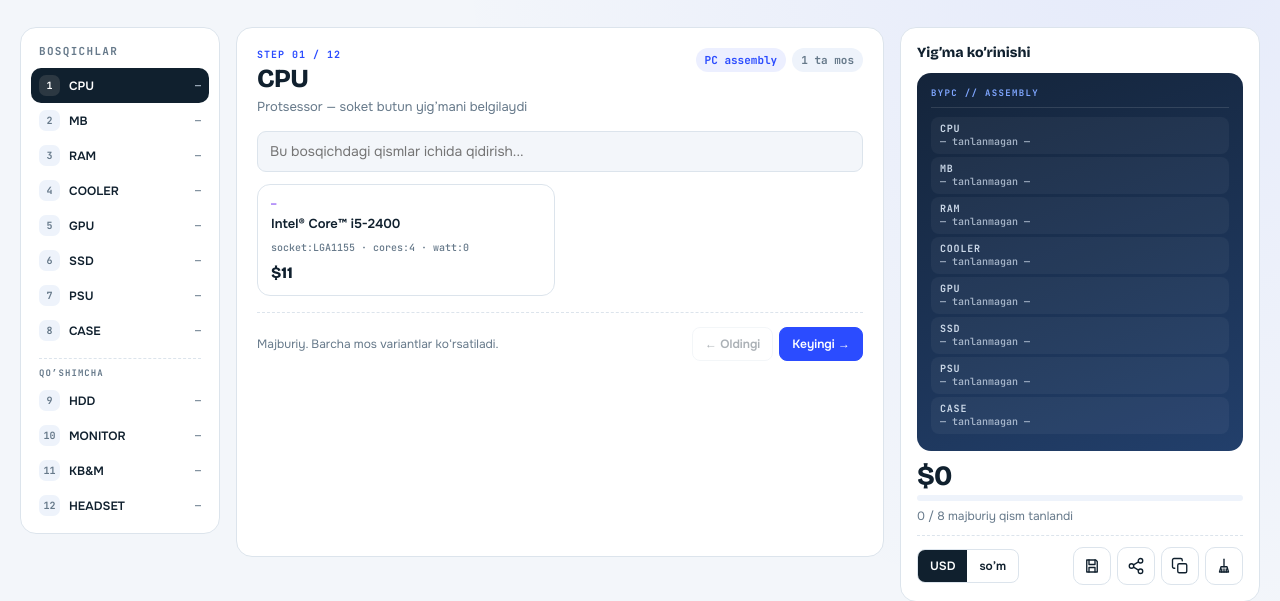
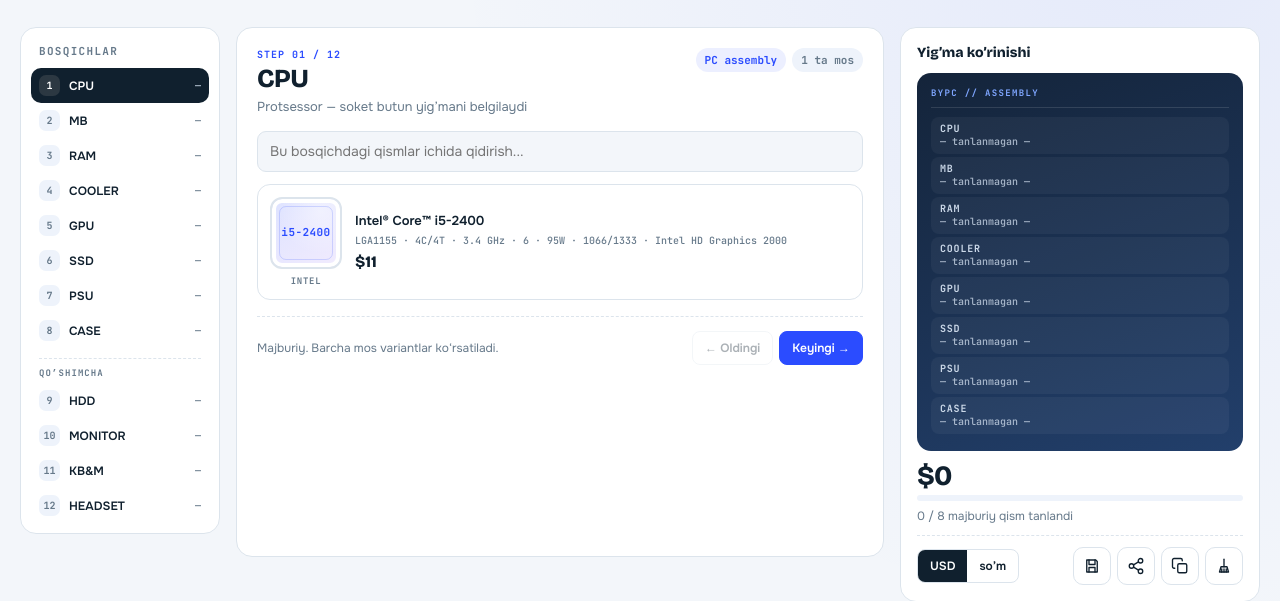
Before and after one commit to shahbozshirinboyev/BYPC, a Django app: page /pc-assembly/ in a window 1280 px wide. Shown: the part 67-668 px from the top of the page. Run offline with Django 5.2, Linux system fonts and the light colour scheme; data comes from the database, SQL or seed files in the repository; both versions use the stored data as it was after the commit; data that the repository does not hold is empty.

Commit message:
CPU's section modified

```diff
--- a/builder/templates/builder/index.html
+++ b/builder/templates/builder/index.html
@@ -67,13 +67,19 @@ h2{font:800 26px "Bricolage Grotesque",sans-serif;margin:2px 0 3px;letter-spacin
 .card .why{font:600 10px Onest,sans-serif;color:var(--bad);background:var(--bad-bg);border-radius:6px;padding:3px 6px;margin-top:6px;display:inline-block}
 .card .unsel{position:absolute;top:7px;right:8px;width:23px;height:23px;border:0;border-radius:7px;background:rgba(43,76,255,.14);color:var(--acc);font-size:15px;line-height:1;padding:0;cursor:pointer}
 .card .unsel:hover{background:var(--bad);color:var(--on-bad)}
-.cards.cards-aio{grid-template-columns:repeat(auto-fill,minmax(320px,1fr))}
-.card-aio{flex-direction:row;align-items:center;gap:13px;padding:12px;min-height:0}
-.card-aio .aio-info{flex:1;min-width:0;display:flex;flex-direction:column;gap:4px}
-.card-aio .brand{display:block}
-.card-aio .nm{margin:0}
-.card-aio .sp{margin:0}
-.card-aio .pr{margin:0}
+.cards.cards-aio,.cards.cards-cpu{grid-template-columns:repeat(auto-fill,minmax(320px,1fr))}
+.card-aio,.card-cpu{flex-direction:row;align-items:center;gap:13px;padding:12px;min-height:0}
+.card-aio .aio-info,.card-cpu .cpu-info{flex:1;min-width:0;display:flex;flex-direction:column;gap:4px}
+.card-aio .brand,.card-cpu .brand{display:block}
+.card-aio .nm,.card-cpu .nm{margin:0}
+.card-aio .sp,.card-cpu .sp{margin:0}
+.card-aio .pr,.card-cpu .pr{margin:0}
+.cpu-shot{position:relative;flex:none;width:72px;display:flex;flex-direction:column;align-items:center}
+.cpu-frame{position:relative;width:72px;height:72px;border:2px solid var(--line);border-radius:12px;background:linear-gradient(145deg,rgba(43,76,255,.16),rgba(123,63,242,.1));display:grid;place-items:center;box-shadow:inset 0 0 0 4px var(--panel);overflow:hidden}
+.cpu-frame:before{content:"";position:absolute;inset:0;background:radial-gradient(circle at 72% 18%,rgba(255,255,255,.45),transparent 58%)}
+.cpu-frame:after{content:"";position:absolute;inset:7px;border:1px solid rgba(43,76,255,.18);border-radius:7px}
+.cpu-mark{position:relative;z-index:1;font:800 11px "JetBrains Mono",monospace;color:var(--acc);letter-spacing:.04em;text-align:center;line-height:1.2;padding:0 4px;word-break:break-word}
+.cpu-sub{margin-top:6px;font:700 9px "JetBrains Mono",monospace;color:var(--mute);letter-spacing:.08em;text-transform:uppercase}
 .aio-shot{position:relative;flex:none;width:104px;display:flex;flex-direction:column;align-items:center}
 .aio-frame{position:relative;width:104px;height:64px;border:2px solid var(--line);border-radius:8px;background:linear-gradient(135deg,rgba(43,76,255,.18),rgba(123,63,242,.12));display:grid;place-items:center;box-shadow:inset 0 0 0 3px var(--panel)}
 .aio-frame:before{content:"";position:absolute;inset:0;border-radius:inherit;background:radial-gradient(circle at 72% 18%,rgba(255,255,255,.6),transparent 55%)}
@@ -265,7 +271,8 @@ const arr=v=>String(v||'').split(',').map(x=>x.trim()).filter(Boolean);
 const money=u=>cur==='$'||cur==='USD'?'$'+Math.round(u).toLocaleString('en-US'):(Math.round(u*RATE/1000)*1000).toLocaleString('ru-RU')+' so‘m';
 const dollar=u=>'$'+Math.round(u).toLocaleString('en-US');
 function toast(t){const e=$('toast');e.textContent=t;e.classList.add('show');clearTimeout(e._t);e._t=setTimeout(()=>e.classList.remove('show'),2000);}
-function needWatt(){const c=get('cpu'),g=get('gpu');return(c||g)?Math.round(((c?c.watt:0)+(g?g.watt:0)+75)*1.3/50)*50:0;}
+const cpuW=c=>Number(c&&((c.base_power_w||c.watt)||0));
+function needWatt(){const c=get('cpu'),g=get('gpu');return(c||g)?Math.round((cpuW(c)+(g?g.watt:0)+75)*1.3/50)*50:0;}
 function allowed(k){
   let l=(DATA[k]||[]).slice();const c=get('cpu'),m=get('mb'),g=get('gpu'),co=get('cool'),cs=get('case');
   if(MODE==='aio'){
@@ -280,7 +287,7 @@ function allowed(k){
   }
   if(k==='mb'&&c)l=l.filter(x=>x.socket===c.socket);
   if(k==='ram'&&m)l=l.filter(x=>x.ram_type===m.ram_type);
-  if(k==='cool'&&c)l=l.filter(x=>arr(x.sockets).includes(c.socket)&&x.cooling_watt>=c.watt);
+  if(k==='cool'&&c)l=l.filter(x=>arr(x.sockets).includes(c.socket)&&x.cooling_watt>=cpuW(c));
   if(k==='gpu'&&cs&&cs.max_gpu_length)l=l.filter(x=>!x.length_mm||x.length_mm<=cs.max_gpu_length);
   if(k==='case'){
     if(m)l=l.filter(x=>arr(x.form_factors).includes(m.form_factor));
@@ -304,7 +311,7 @@ function filterNote(k){
   }
   if(k==='mb'&&c)return 'Faqat '+c.socket+' soket — boshqa platalar yashirildi.';
   if(k==='ram'&&m)return 'Faqat '+m.ram_type+' — plata boshqa xotirani qabul qilmaydi.';
-  if(k==='cool'&&c)return c.socket+' va kamida '+c.watt+' W sovutish talab qilinadi.';
+  if(k==='cool'&&c)return c.socket+' va kamida '+cpuW(c)+' W sovutish talab qilinadi.';
   if(k==='gpu'&&cs&&cs.max_gpu_length)return 'Korpus cheklovi: '+cs.max_gpu_length+' mm dan qisqa kartalar.';
   if(k==='case'&&m)return 'Faqat '+m.form_factor+' platalar uchun mos korpuslar.';
   if(k==='psu'&&n)return 'Kamida '+n+' W quvvat talab qilinadi.';
@@ -313,7 +320,15 @@ function filterNote(k){
 }
 function specs(k,x){
   if(k==='aio')return [x.resolution,AIO_SOCKET[x.chipset]||'',aioM2(x)?'M.2 x'+aioM2(x):'M.2 yo‘q',aioHdd(x)?'HDD x'+aioHdd(x):'HDD port yo‘q',x.wifi?'WiFi':'',x.bluetooth?'Bluetooth':'',x.webcam?'Webcam':'',x.model_code||''].filter(Boolean).join(' · ');
-  const f={cpu:['socket','cores','watt'],mb:['socket','ram_type','form_factor'],ram:['ram_type','capacity_gb','speed_mhz'],
+  if(k==='cpu'){
+    const p=cpuW(x), turbo=x.max_turbo_ghz?Number(x.max_turbo_ghz):null;
+    return [x.socket||null,x.cores?(x.cores+'C'+(x.threads?'/'+x.threads+'T':'')):null,
+      turbo?(turbo+' GHz'):null,x.cache||null,
+      p?(p+'W'+(x.max_turbo_power_w?'/'+x.max_turbo_power_w+'W':'')):null,
+      x.memory_speed||null,
+      x.gpu_name||null].filter(Boolean).join(' · ');
+  }
+  const f={mb:['socket','ram_type','form_factor'],ram:['ram_type','capacity_gb','speed_mhz'],
    cool:['cooler_type','cooling_watt','height_mm'],gpu:['chipset','vram_gb','length_mm'],ssd:['interface','capacity_gb'],
    hdd:['form_factor','capacity_gb','rpm'],psu:['watt','efficiency'],case:['case_type','form_factors'],
    mon:['panel','size_inch','refresh_hz'],kbm:['connection','layout'],head:['connection','surround']};
@@ -330,7 +345,7 @@ function issues(){
   }
   if(c&&m&&c.socket!==m.socket)o.push(['bad','CPU va MB soketlari mos emas.']);
   if(m&&r&&m.ram_type!==r.ram_type)o.push(['bad','RAM turi platformaga mos emas.']);
-  if(c&&co&&(!arr(co.sockets).includes(c.socket)||co.cooling_watt<c.watt))o.push(['bad','Sovutgich yetarli emas.']);
+  if(c&&co&&(!arr(co.sockets).includes(c.socket)||co.cooling_watt<cpuW(c)))o.push(['bad','Sovutgich yetarli emas.']);
   if(m&&cs&&!arr(cs.form_factors).includes(m.form_factor))o.push(['bad','MB korpusga sig‘maydi.']);
   if(g&&cs&&g.length_mm&&cs.max_gpu_length&&g.length_mm>cs.max_gpu_length)o.push(['bad','GPU korpusga sig‘maydi.']);
   if(p&&needWatt()&&p.watt<needWatt())o.push(['bad','PSU quvvati yetarli emas.']);
@@ -350,6 +365,7 @@ function renderCards(){
   $('stepcnt').textContent=q?(list.length+' / '+ok.length+' topildi'):(ok.length+' ta mos');
   $('stephint').textContent=(r.o?'Qo‘shish tavsiya etiladi. ':'Majburiy. ')+filterNote(r.k);
   $('cards').classList.toggle('cards-aio',r.k==='aio');
+  $('cards').classList.toggle('cards-cpu',r.k==='cpu');
   $('cards').innerHTML=list.length?list.map(x=>{
    if(r.k==='aio'){
      const size=String(x.screen_size||'—').replace(/"/g,'');
@@ -360,6 +376,16 @@ function renderCards(){
        '<span class="aio-panel">'+(x.panel||'IPS')+'</span></div></div>'+
        '<div class="aio-info"><span class="nm">'+x.name+'</span>'+
        '<span class="sp">'+specs('aio',x)+'</span><span class="pr">'+(x.price?money(x.price):'Narx yo‘q')+'</span></div></div>';
+   }
+   if(r.k==='cpu'){
+     const raw=String(x.name||'CPU');
+     const mark=(raw.match(/i[3579]-?\d{3,5}[A-Z]?|Ryzen\s*\d\s*\d{3,4}[A-Z0-9]*|Core\s*Ultra\s*\d\s*\d{3}[A-Z]?/i)||[raw.split(' ').slice(0,2).join(' ')])[0];
+     const brand=(x.brand||(/ryzen|amd/i.test(raw)?'AMD':'Intel'));
+     return '<div class="card card-cpu '+(sel.cpu===x.id?'sel':'')+'" data-id="'+x.id+'">'+
+       (sel.cpu===x.id?'<button class="unsel" data-unsel="1" title="Olib tashlash">×</button>':'')+
+       '<div class="cpu-shot" aria-hidden="true"><div class="cpu-frame"><span class="cpu-mark">'+mark+'</span></div><span class="cpu-sub">'+brand+'</span></div>'+
+       '<div class="cpu-info"><span class="nm">'+x.name+'</span>'+
+       '<span class="sp">'+specs('cpu',x)+'</span><span class="pr">'+money(x.price)+'</span></div></div>';
    }
    return '<div class="card '+(sel[r.k]===x.id?'sel':'')+'" data-id="'+x.id+'">'+
    (sel[r.k]===x.id?'<button class="unsel" data-unsel="1" title="Olib tashlash">×</button>':'')+'<span class="brand">'+(x.brand||'—')+'</span>'+
@@ -418,7 +444,7 @@ function autoBuild(){
   sel={};const c=cheapest('cpu');sel.cpu=c.id;
   const m=cheapest('mb',x=>x.socket===c.socket);sel.mb=m.id;
   const r=cheapest('ram',x=>x.ram_type===m.ram_type);sel.ram=r.id;
-  const co=cheapest('cool',x=>arr(x.sockets).includes(c.socket)&&x.cooling_watt>=c.watt);sel.cool=co.id;
+  const co=cheapest('cool',x=>arr(x.sockets).includes(c.socket)&&x.cooling_watt>=cpuW(c));sel.cool=co.id;
   const g=cheapest('gpu',x=>x.price>0);sel.gpu=g.id;
   const s=cheapest('ssd',x=>m.m2_slots>0||x.interface!=='NVMe');sel.ssd=s.id;
   const cs=cheapest('case',x=>arr(x.form_factors).includes(m.form_factor)&&(!x.max_gpu_length||!g.length_mm||g.length_mm<=x.max_gpu_length)&&(!x.max_cooler_height||!co.height_mm||co.height_mm<=x.max_cooler_height));sel.case=cs.id;
--- a/builder/views.py
+++ b/builder/views.py
@@ -28,7 +28,7 @@ from .models import (
 from .templatetags.bypc_tags import phone_format
 
 FIELDS = {
-    "cpu": (CPU, "id name price brand socket cores watt"),
+    "cpu": (CPU, "id name price brand socket cores threads max_turbo_ghz cache base_power_w max_turbo_power_w memory_types memory_speed gpu_name watt"),
     "mb": (Motherboard, "id name price brand socket ram_type form_factor m2_slots"),
     "ram": (RAM, "id name price brand ram_type capacity_gb speed_mhz"),
     "cool": (Cooler, "id name price brand cooler_type sockets cooling_watt height_mm"),
--- a/products/static/products/css/admin_form.css
+++ b/products/static/products/css/admin_form.css
@@ -17,3 +17,9 @@
   max-width: 100%;
   box-sizing: border-box;
 }
+
+/* Label uzun bo'lsa ham bitta qatorda tursin (masalan: "Max Turbo Frequency (GHz):"). */
+.change-form .form-row .flex-container > label,
+.add-form .form-row .flex-container > label {
+  white-space: nowrap;
+}
```
Also changed, not shown: products/admin.py (+20 -2 lines), products/models.py (+42 -3 lines), db.sqlite3, products/migrations/0013_cpu_base_power_w_cpu_cache_cpu_gpu_name_and_more.py (added), products/migrations/0014_alter_cpu_gpu_name_alter_cpu_memory_types_and_more.py (added), products/migrations/0015_cpu_memory_speed.py (added).
